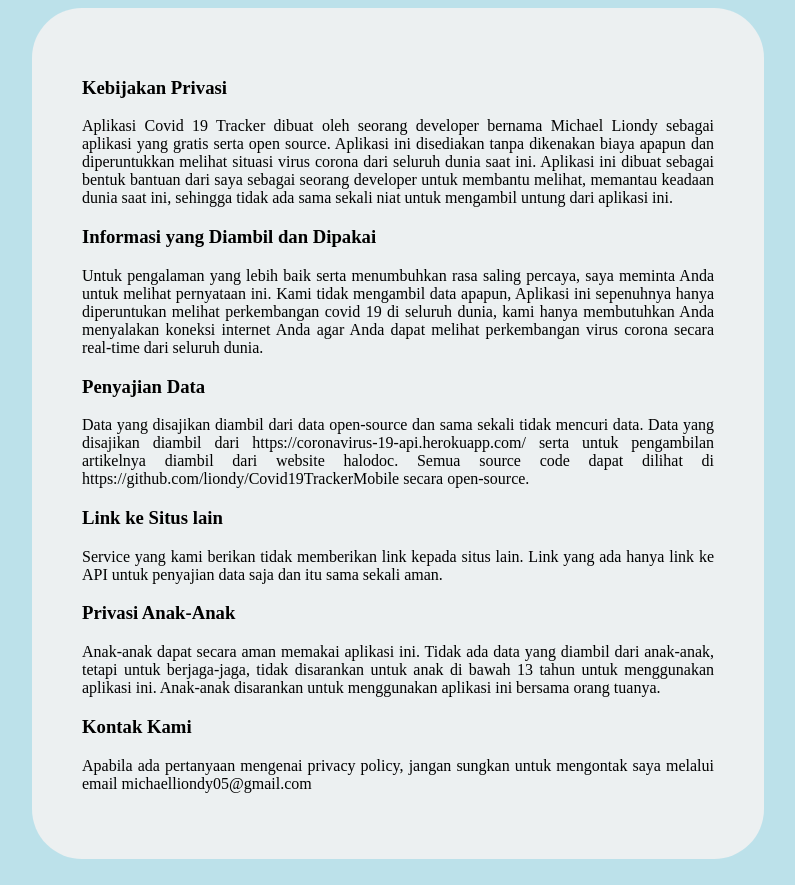
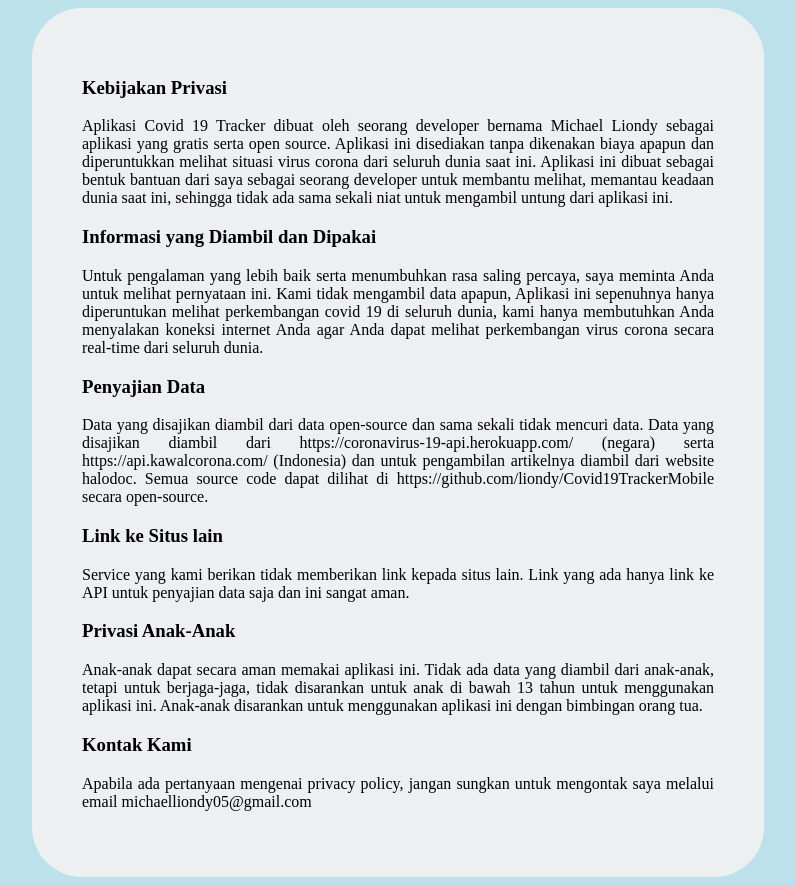
Before and after one commit to liondy/CovidPrivacyPolicy, a plain HTML site: page index.html in a window 1280 px wide. Shown: the whole page, without its empty margins (242-1037 px from the left). Drawn offline with Linux system fonts and the light colour scheme.

Commit message:
update privacy policy

```diff
--- a/index.html
+++ b/index.html
@@ -18,15 +18,15 @@
         </p>
         <h3>Penyajian Data</h3>
         <p>
-            Data yang disajikan diambil dari data open-source dan sama sekali tidak mencuri data. Data yang disajikan diambil dari https://coronavirus-19-api.herokuapp.com/ serta untuk pengambilan artikelnya diambil dari website halodoc. Semua source code dapat dilihat di https://github.com/liondy/Covid19TrackerMobile secara open-source.
+            Data yang disajikan diambil dari data open-source dan sama sekali tidak mencuri data. Data yang disajikan diambil dari https://coronavirus-19-api.herokuapp.com/ (negara) serta https://api.kawalcorona.com/ (Indonesia) dan untuk pengambilan artikelnya diambil dari website halodoc. Semua source code dapat dilihat di https://github.com/liondy/Covid19TrackerMobile secara open-source.
         </p>
         <h3>Link ke Situs lain</h3>
         <p>
-            Service yang kami berikan tidak memberikan link kepada situs lain. Link yang ada hanya link ke API untuk penyajian data saja dan itu sama sekali aman.
+            Service yang kami berikan tidak memberikan link kepada situs lain. Link yang ada hanya link ke API untuk penyajian data saja dan ini sangat aman.
         </p>
         <h3>Privasi Anak-Anak</h3>
         <p>
-            Anak-anak dapat secara aman memakai aplikasi ini. Tidak ada data yang diambil dari anak-anak, tetapi untuk berjaga-jaga, tidak disarankan untuk anak di bawah 13 tahun untuk menggunakan aplikasi ini. Anak-anak disarankan untuk menggunakan aplikasi ini bersama orang tuanya.
+            Anak-anak dapat secara aman memakai aplikasi ini. Tidak ada data yang diambil dari anak-anak, tetapi untuk berjaga-jaga, tidak disarankan untuk anak di bawah 13 tahun untuk menggunakan aplikasi ini. Anak-anak disarankan untuk menggunakan aplikasi ini dengan bimbingan orang tua.
         </p>
         <h3>Kontak Kami</h3>
         <p>
```
